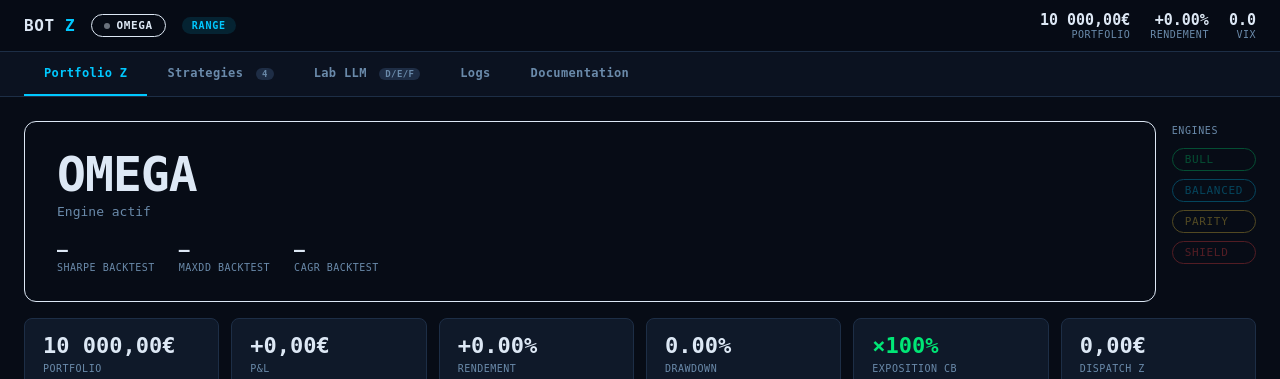
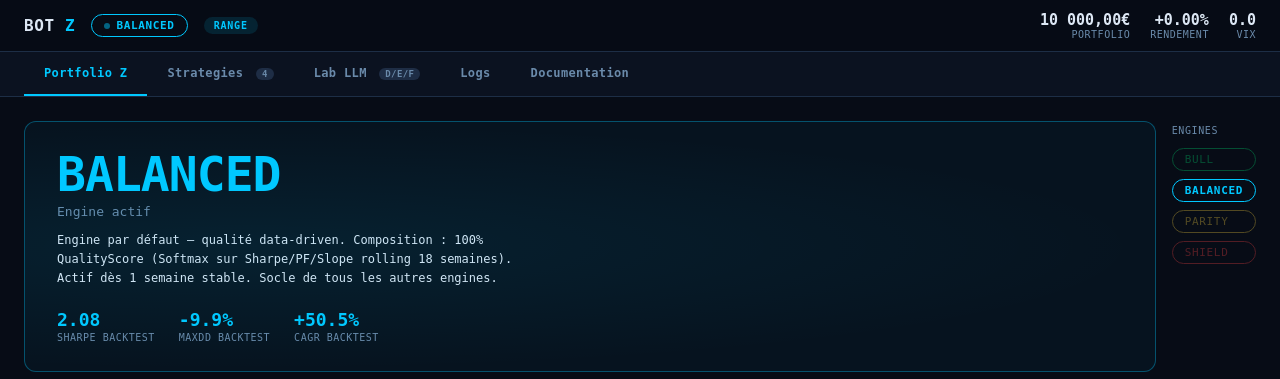
Before and after one commit to Judamour/bot, a Flask app: page / in a window 1280 px wide. Shown: the top 379 px of the page. Run offline with Flask 3, Linux system fonts and the light colour scheme; data that the repository does not hold is empty; some libraries are stand-ins or nearby versions.

Commit message:
fix: dashboard — normalisation noms engines (PRO→SHIELD, OMEGA→BALANCED, etc.)
- normalizeEngine() mappe anciens noms → nouveaux (compatibilité état pré-migration)
- engColor() et engLabel() passent par normalizeEngine()
- renderPortfolio(), timeline, equity chart : engine normalisé partout
- Migration state.json + shadow.jsonl sur VPS (PRO→SHIELD, OMEGA→BALANCED)

Co-Authored-By: Claude Sonnet 4.6 <noreply@anthropic.com>

```diff
--- a/dashboard/templates/index.html
+++ b/dashboard/templates/index.html
@@ -936,6 +936,10 @@
 <script>
 // ── Constants ────────────────────────────────────────────────────────────────
 
+// Mapping anciens noms → nouveaux (compatibilité state.json pré-migration)
+const ENGINE_MIGRATE = { ENHANCED:'BULL', OMEGA:'BALANCED', OMEGA_V2:'PARITY', PRO:'SHIELD' };
+function normalizeEngine(e) { return ENGINE_MIGRATE[e] || e || 'BALANCED'; }
+
 const ENGINE_COLORS = {
   BULL: '#00e676',
   BALANCED:    '#00c8ff',
@@ -1016,8 +1020,8 @@ function perfClass(val) {
   if (n < 0) return 'neg';
   return 'neu';
 }
-function engColor(eng) { return ENGINE_COLORS[eng] || '#888'; }
-function engLabel(eng) { return eng; }
+function engColor(eng) { return ENGINE_COLORS[normalizeEngine(eng)] || '#888'; }
+function engLabel(eng) { return normalizeEngine(eng); }
 
 // ── Load Portfolio (Bot Z) ────────────────────────────────────────────────────
 
@@ -1032,8 +1036,8 @@ async function loadPortfolio() {
 }
 
 function renderPortfolio(d) {
-  const engine = d.current_engine || 'BALANCED';
-  const pending = d.pending_engine || engine;
+  const engine = normalizeEngine(d.current_engine || 'BALANCED');
+  const pending = normalizeEngine(d.pending_engine || d.current_engine || 'BALANCED');
   const daysPending = d.days_pending || 0;
   const hystTotal = ENGINE_HYSTERESIS[pending] || 5;
 
@@ -1214,12 +1218,12 @@ function renderZEquityChart(history) {
   if (!history.length) return;
   const labels   = history.map(h => h.ts.slice(0,10));
   const values   = history.map(h => parseFloat(h.total) || 10000);
-  const engines  = history.map(h => h.engine || 'BALANCED');
+  const engines  = history.map(h => normalizeEngine(h.engine || 'BALANCED'));
 
   // Segment colors by engine
   const segColors = history.map((h, i) => {
-    if (i === 0) return engColor(h.engine);
-    return engColor(history[i-1].engine);
+    if (i === 0) return engColor(normalizeEngine(h.engine));
+    return engColor(normalizeEngine(history[i-1].engine));
   });
 
   if (zEquityChart) zEquityChart.destroy();
@@ -1269,7 +1273,7 @@ function renderEngineTimeline(history) {
   const container = document.getElementById('engine-timeline');
   if (!history.length) { container.innerHTML = '<span style="color:var(--muted);font-size:11px">Aucun historique</span>'; return; }
   const dots = history.slice(-60).map(h => {
-    const eng = h.engine || 'BALANCED';
+    const eng = normalizeEngine(h.engine || 'BALANCED');
     const regime = h.regime || 'RANGE';
     const date = h.ts.slice(0,10);
     return `<div class="timeline-dot ${eng}" data-tip="${date} — ${engLabel(eng)} — ${regime}"></div>`;
```
